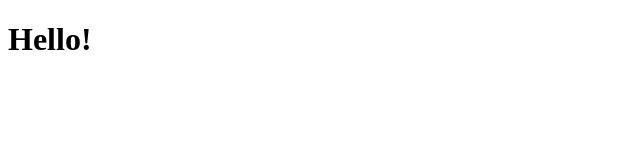
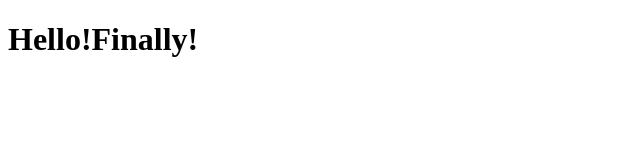
Before and after one commit to nanditasangeeth16/Test-Website, a plain HTML site: page site/index.html in a window 1280 px wide. Shown: the whole page, without its empty margins (0-640 px from the left). Drawn offline with Linux system fonts and the light colour scheme.

Commit message:
Small Addition

```diff
--- a/site/index.html
+++ b/site/index.html
@@ -4,7 +4,7 @@
 	<title>Hello World!</title>
 </head>
 <body>
-	<h1>Hello!</h1>
+	<h1>Hello!Finally!</h1>
 
 </body>
 </html>
```
